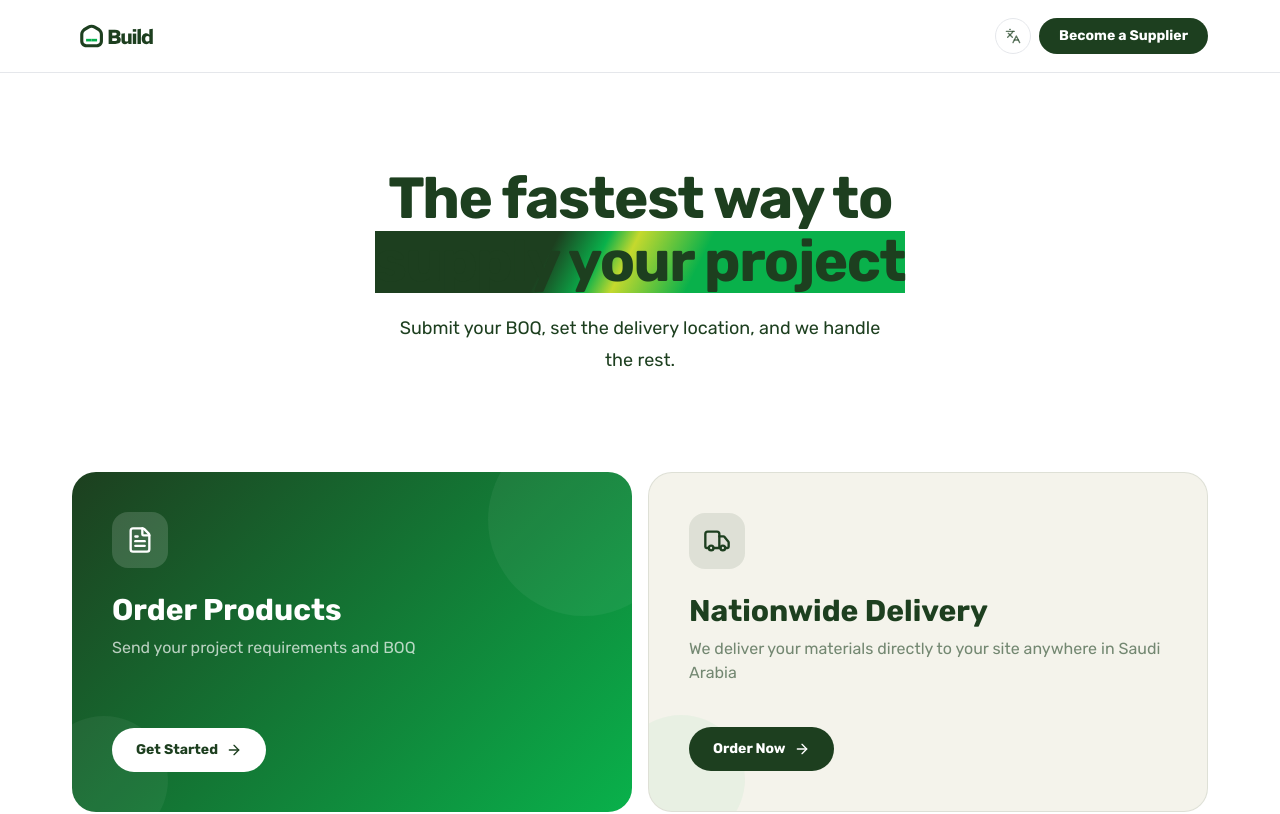
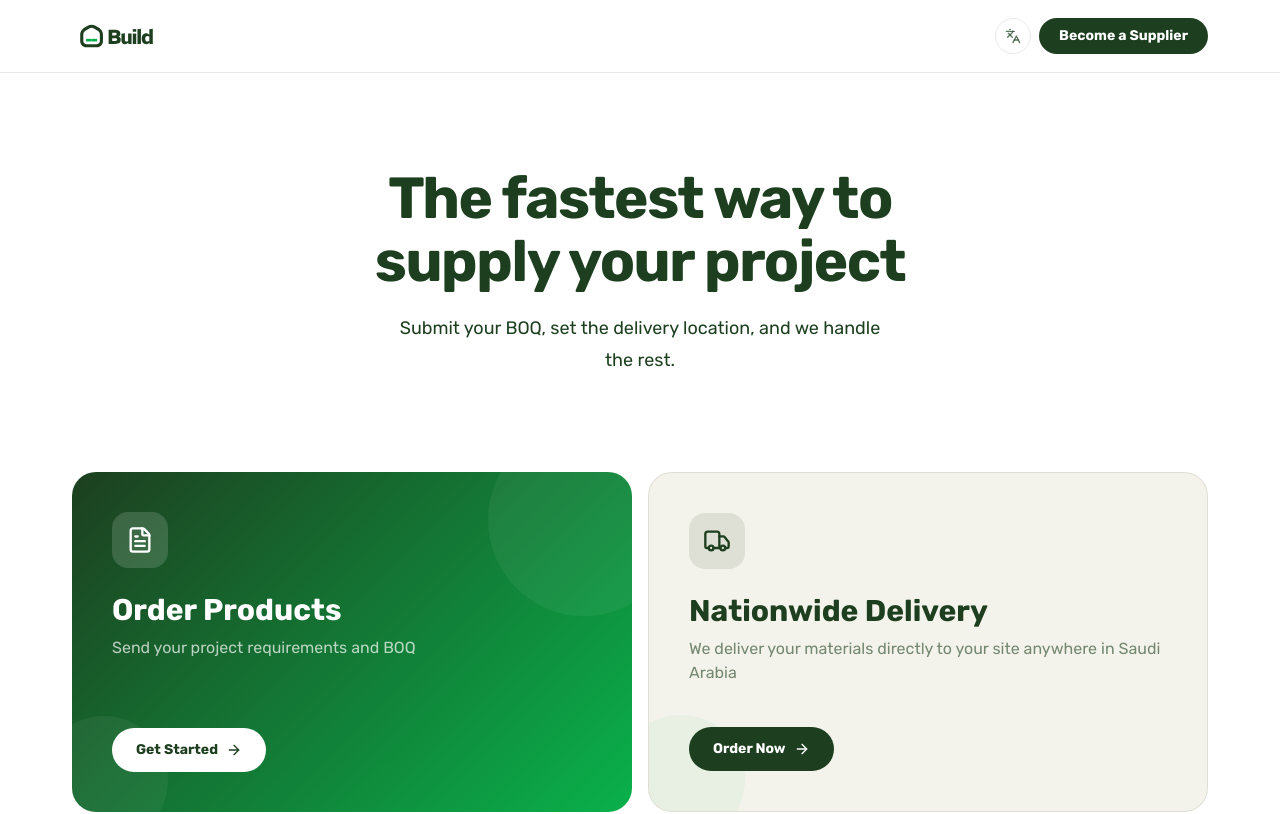
Before and after one commit to sulaimanalsuqub/buildsaudi, a Next.js app: page / in a window 1280 px wide. Shown: the top 814 px of the page. Built offline with nearby package versions, Linux system fonts and the light colour scheme; no server answers.

Commit message:
remove aurora animation from hero title
Co-Authored-By: Claude Sonnet 4.6 <noreply@anthropic.com>

```diff
--- a/components/sections/home-content.tsx
+++ b/components/sections/home-content.tsx
@@ -124,11 +124,7 @@ export function HomeContent({ isRtl = false }: HomeContentProps) {
         <Container>
           <div className="mx-auto max-w-2xl text-center">
             <h1 className="type-hero text-brand-dark">
-              {isRtl ? (
-                <>أسرع طريق لتوريد <AuroraText>مشروعك</AuroraText></>
-              ) : (
-                <>The fastest way to <AuroraText>supply your project</AuroraText></>
-              )}
+              {isRtl ? "أسرع طريق لتوريد مشروعك" : "The fastest way to supply your project"}
             </h1>
             <p className="type-subheading mx-auto mt-5 max-w-lg text-brand-dark/62" aria-label={t.body}>
               {t.body.split("،").map((part, i, arr) => (
```
